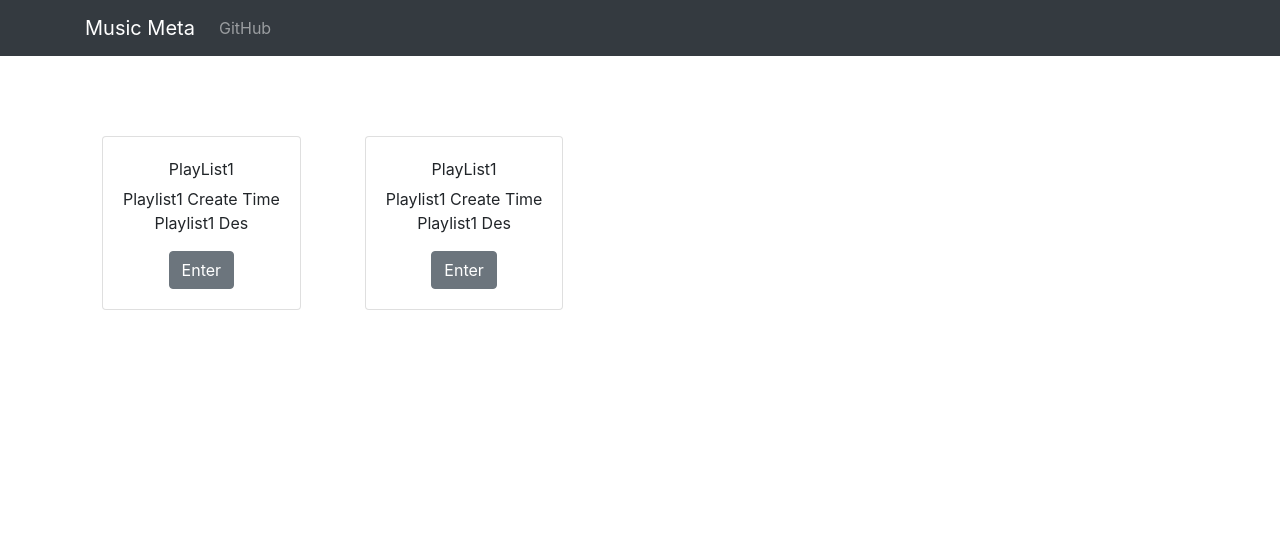
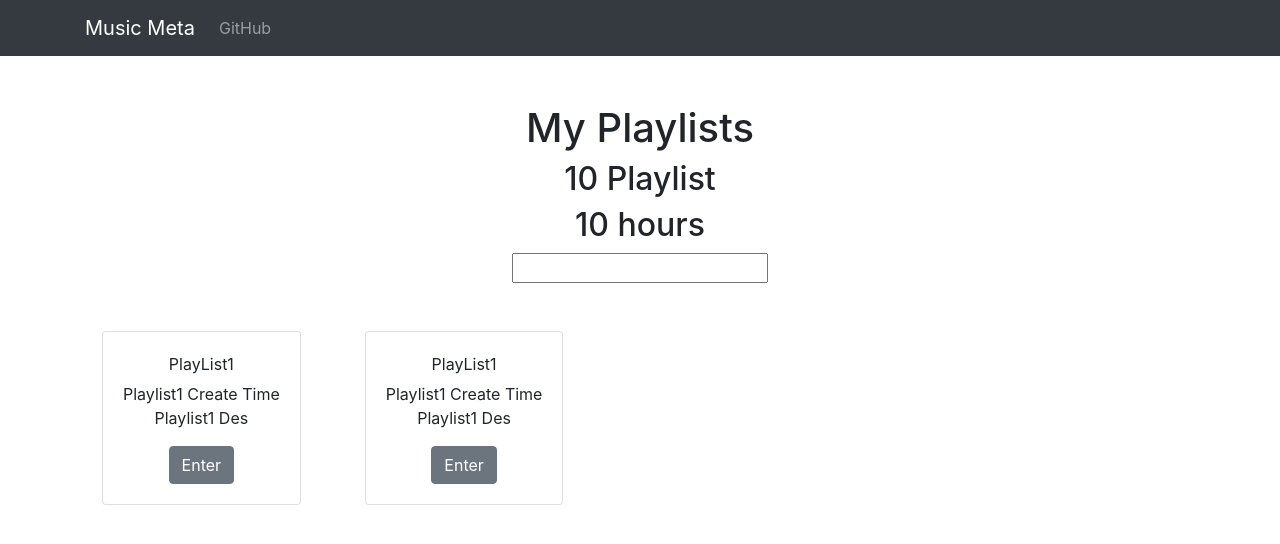
Before and after one commit to nosnatef/mern-stack-project, a React (Create React App) app in the folder client/: page / in a window 1280 px wide. Shown: the top 544 px of the page. Built offline with nearby package versions, Linux system fonts and the light colour scheme; no server answers.

Commit message:
filter prototyping

```diff
--- a/client/src/App.js
+++ b/client/src/App.js
@@ -5,6 +5,7 @@ import AppNavbar from "./components/AppNavbar";
 import PlayList from './components/PlayList';
 import SongModal from './components/SongModal';
 import PlayListCard from './components/PlayListCard';
+import PlayListMain from './components/PlayListMain';
 import { Container, Row, Col } from 'reactstrap';
 import './App.css';
 
@@ -14,16 +15,12 @@ import store from './store';
 class App extends Component {
   render() {
     return (
+      <Provider store={store}>
       <div className="App">
         <AppNavbar />
-        <Container>
-          <Row>
-            <PlayListCard />
-            <PlayListCard />
-          </Row>
-        </Container>
-
+        <PlayListMain />
       </div>
+      </Provider>
 
       //comment out the old playlist app
       /*
--- /dev/null
+++ b/client/src/actions/playListActions.js
@@ -0,0 +1,20 @@
+import axios from 'axios';
+import { GET_PLAYLISTS, PLAYLISTS_LOADING } from './types';
+
+export const getPlaylists = () => dispatch => {
+    dispatch(setPlaylistsLoading());
+    axios
+        .get('/api/songs')
+        .then(res =>
+            dispatch({
+                type: GET_PLAYLISTS,
+                payload: res.data
+            })
+        );
+};
+
+export const setPlaylistsLoading = () => {
+    return {
+        type: PLAYLISTS_LOADING
+    };
+}
--- a/client/src/actions/types.js
+++ b/client/src/actions/types.js
@@ -2,3 +2,6 @@ export const GET_SONGS = 'GET_SONGS';
 export const ADD_SONG = 'ADD_SONG';
 export const DELETE_SONG = 'DELETE_SONG';
 export const SONGS_LOADING = 'SONGS_LOADING';
+
+export const GET_PLAYLISTS = 'GET_PLAYLISTS';
+export const PLAYLISTS_LOADING = 'PLAYLISTS_LOADING';
--- a/client/src/components/PlayListCard.js
+++ b/client/src/components/PlayListCard.js
@@ -1,11 +1,25 @@
 import React,{ Component } from 'react';
 import { Card, CardImg, CardText, CardBody,
-  CardTitle, CardSubtitle, Button } from 'reactstrap';
+  CardTitle, CardSubtitle, Button, Fade } from 'reactstrap';
 
 class PlayListCard extends Component{
+
+    constructor(props) {
+        super(props);
+        this.state = { fadeIn: true };
+        this.toggle = this.toggle.bind(this);
+    }
+
+    toggle() {
+        this.setState({
+            fadeIn: !this.state.fadeIn
+        });
+    }
+
     render(){
         return(
             <div style={{margin: '2rem'}}>
+            <Fade in={this.state.fadeIn} className='mt-3'>
                 <Card>
 
                         <CardBody>
@@ -15,6 +29,7 @@ class PlayListCard extends Component{
                             <Button>Enter</Button>
                         </CardBody>
                 </Card>
+            </Fade>
             </div>
         );
     }
--- /dev/null
+++ b/client/src/components/PlayListMain.js
@@ -0,0 +1,93 @@
+import React,{ Component } from 'react';
+import PlayListCard from "./PlayListCard"
+import { Container, Row, Col } from 'reactstrap';
+import { connect } from 'react-redux';
+import { getPlaylists } from '../actions/playListActions';
+import PropTypes from "prop-types";
+
+class PlayListCounter extends Component{
+    render(){
+        return(
+            <div>
+                <h2>10 Playlist</h2>
+            </div>
+        );
+    }
+}
+
+class PlayTimeCounter extends Component{
+    render(){
+        return(
+            <div>
+                <h2>10 hours</h2>
+            </div>
+        );
+    }
+}
+
+class UserName extends Component{
+    render(){
+        return(
+            <div>
+                <h1>My Playlists</h1>
+            </div>
+        );
+    }
+}
+
+class Filter extends Component{
+    render(){
+        return(
+            <div>
+                <img />
+                <input type="text" onKeyUp = {
+                    event =>
+                        this.props.onTextChange(event.target.value)
+                } />
+            </div>
+        );
+    }
+}
+
+class PlayListMain extends Component{
+
+    componentDidMount(){
+        this.props.getPlaylists();
+    }
+
+    state = {
+        filterString: ''
+    }
+
+    render(){
+        return(
+            <div>
+                <UserName />
+                <Container>
+                    <PlayListCounter />
+                    <PlayTimeCounter />
+                </Container>
+                <Filter
+                    onTextChange={text => this.setState({filterString:text})}
+                />
+                <Container>
+                <Row>
+                    <PlayListCard />
+                    <PlayListCard />
+                </Row>
+                </Container>
+            </div>
+        );
+    }
+}
+
+PlayListMain.propTypes = {
+    getPlaylists: PropTypes.func.isRequired,
+    playlist: PropTypes.object.isRequired
+}
+
+const mapStateToProps = (state) => ({
+    playlist: state.playlist
+});
+
+export default connect(mapStateToProps, {getPlaylists} )(PlayListMain);
--- a/client/src/reducers/index.js
+++ b/client/src/reducers/index.js
@@ -1,6 +1,8 @@
 import { combineReducers } from 'redux';
 import songReducer from './songReducer';
+import playListReducer from "./playListReducer";
 
 export default combineReducers({
-    song: songReducer
+    song: songReducer,
+    playlist: playListReducer
 });
```
Also changed, not shown: client/src/App.css (line endings or trailing spaces), client/src/reducers/playListReducer.js (added).
